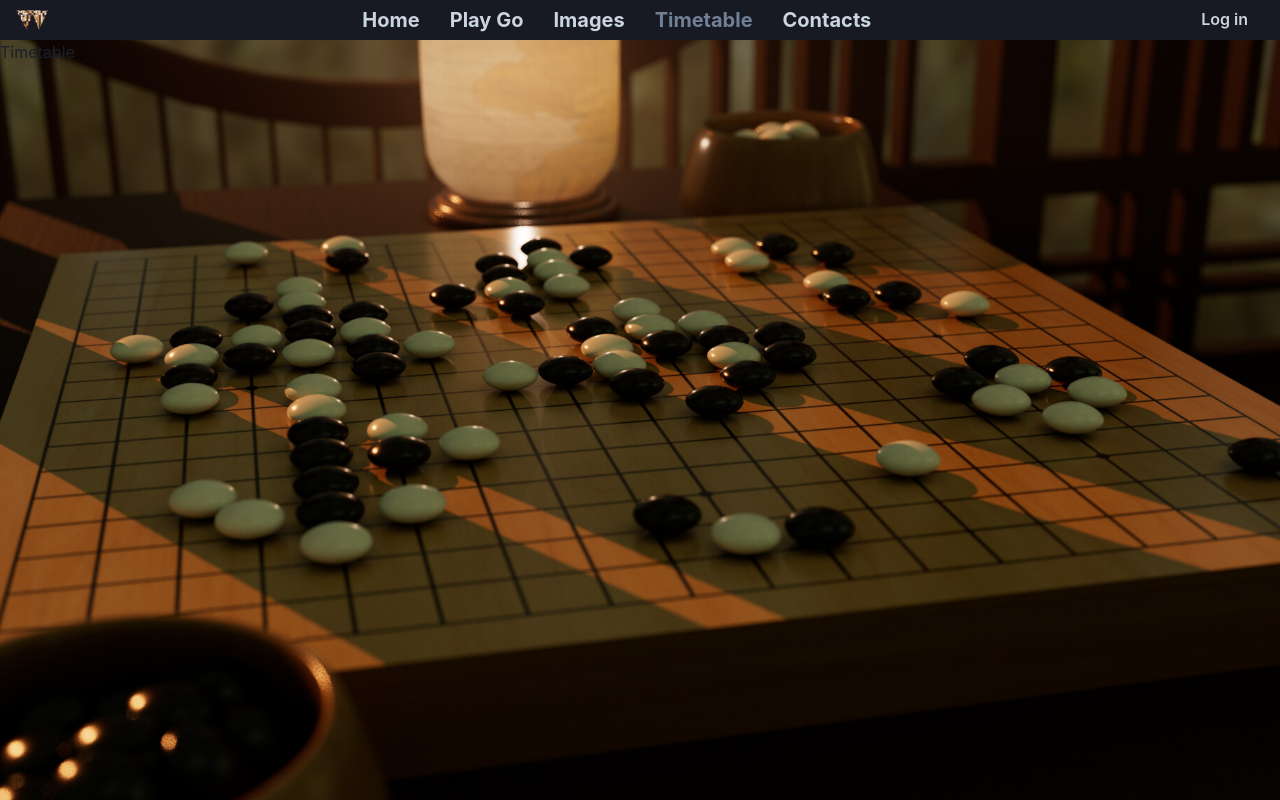
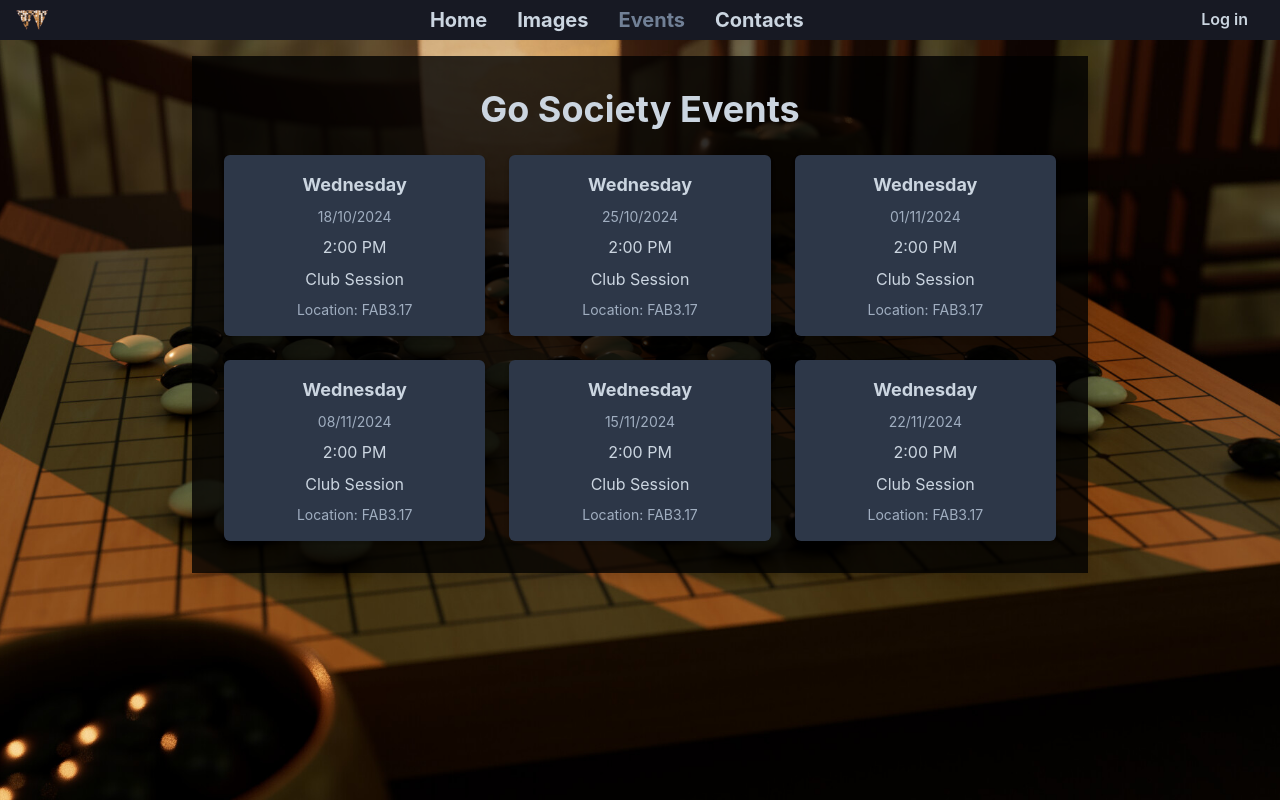
Before and after one commit to JoshThanki/gowebsite, a React (Vite) app in the folder vite-project/: page /timetable in a window 1280 px wide. Built offline with nearby package versions, Linux system fonts and the light colour scheme; no server answers.

Commit message:
change timetable page

```diff
--- a/vite-project/package.json
+++ b/vite-project/package.json
@@ -15,6 +15,7 @@
     "@emotion/styled": "^11.13.0",
     "@tanstack/react-query": "^5.59.0",
     "@tanstack/react-query-devtools": "^5.59.0",
+    "dayjs": "^1.11.13",
     "firebase": "^10.14.0",
     "framer-motion": "^11.10.0",
     "react": "^18.3.1",
--- a/vite-project/src/components/NavBar.tsx
+++ b/vite-project/src/components/NavBar.tsx
@@ -54,7 +54,11 @@ const NavBar = () => {
         justifyContent="space-between"
       >
         <Box height="250%" p={0}>
-          <Link to="/" onClick={() => handleLinkClick("home")} style={{ padding: 0, margin: 0 }}>
+          <Link
+            to="/"
+            onClick={() => handleLinkClick("home")}
+            style={{ padding: 0, margin: 0 }}
+          >
             <Image
               src={logo}
               objectFit="contain"
@@ -81,7 +85,7 @@ const NavBar = () => {
               </Text>
             </HStack>
           </Link>
-          <Link to="/playgo" onClick={() => handleLinkClick("playgo")}>
+          {/* <Link to="/playgo" onClick={() => handleLinkClick("playgo")}>
             <HStack>
               <Text
                 fontWeight="bold"
@@ -92,7 +96,7 @@ const NavBar = () => {
                 Play Go
               </Text>
             </HStack>
-          </Link>
+          </Link> */}
           <Link to="/images" onClick={() => handleLinkClick("images")}>
             <HStack>
               <Text
@@ -113,7 +117,7 @@ const NavBar = () => {
                 fontFamily="Inter, sans-serif"
                 color={activeLink === "timetable" ? "gray.500" : "gray.300"}
               >
-                Timetable
+                Events
               </Text>
             </HStack>
           </Link>
--- a/vite-project/src/pages/HomePage.tsx
+++ b/vite-project/src/pages/HomePage.tsx
@@ -8,7 +8,7 @@ import {
   List,
   ListItem,
   Text,
-  Image
+  Image,
 } from "@chakra-ui/react";
 import { FaInstagram, FaDiscord } from "react-icons/fa";
 import logo from "../assets/su-logo.svg";
@@ -20,6 +20,7 @@ const HomePage = () => {
       boxShadow="lg"
       bg="rgba(0,0,0,0.8)"
       textColor="gray.300"
+      mt={4}
       p={8}
     >
       <Heading as="h1" size="xl" mb={6} textAlign="center" color="teal.300">
@@ -62,8 +63,11 @@ const HomePage = () => {
           <Link href="https://discord.com/invite/ZsVD744QY2" isExternal>
             <Icon as={FaDiscord} boxSize={16} color="blue.500" />
           </Link>
-          <Link href="https://www.warwicksu.com/societies-sports/societies/gosociety/" isExternal>
-            <Image src={logo} boxSize={16}/>
+          <Link
+            href="https://www.warwicksu.com/societies-sports/societies/gosociety/"
+            isExternal
+          >
+            <Image src={logo} boxSize={16} />
           </Link>
         </HStack>
       </Box>
@@ -84,6 +88,6 @@ const HomePage = () => {
       </Box>
     </Container>
   );
-}
+};
 
 export default HomePage;
--- a/vite-project/src/pages/Timetable.tsx
+++ b/vite-project/src/pages/Timetable.tsx
@@ -1,7 +1,102 @@
+import {
+  Container,
+  Heading,
+  Box,
+  SimpleGrid,
+  Text,
+  VStack,
+} from "@chakra-ui/react";
+
 const Timetable = () => {
-    return (
-      <div>Timetable</div>
-    )
-  }
+  // Example data for the events with locations
+  const events = [
+    {
+      day: "Wednesday",
+      date: "18/10/2024",
+      time: "2:00 PM",
+      event: "Club Session",
+      location: "FAB3.17",
+    },
+    {
+      day: "Wednesday",
+      date: "25/10/2024",
+      time: "2:00 PM",
+      event: "Club Session",
+      location: "FAB3.17",
+    },
+    {
+      day: "Wednesday",
+      date: "01/11/2024",
+      time: "2:00 PM",
+      event: "Club Session",
+      location: "FAB3.17",
+    },
+    {
+      day: "Wednesday",
+      date: "08/11/2024",
+      time: "2:00 PM",
+      event: "Club Session",
+      location: "FAB3.17",
+    },
+    {
+      day: "Wednesday",
+      date: "15/11/2024",
+      time: "2:00 PM",
+      event: "Club Session",
+      location: "FAB3.17",
+    },
+    {
+      day: "Wednesday",
+      date: "22/11/2024",
+      time: "2:00 PM",
+      event: "Club Session",
+      location: "FAB3.17",
+    },
+  ];
 
-  export default Timetable
+  return (
+    <Container
+      minW="70vw"
+      boxShadow="lg"
+      bg="rgba(0,0,0,0.8)"
+      textColor="gray.300"
+      mt={4}
+      p={8}
+    >
+      <Heading as="h1" size="xl" mb={6} textAlign="center" color="gray.300">
+        Go Society Events
+      </Heading>
+
+      <SimpleGrid columns={[1, 2, 3]} spacing={6}>
+        {events.map((event, index) => (
+          <Box
+            key={index}
+            p={4}
+            bg="gray.700"
+            borderRadius="md"
+            boxShadow="md"
+            textAlign="center"
+            color="gray.300"
+            minW="220px"
+          >
+            <VStack spacing={2}>
+              <Text fontWeight="bold" fontSize="lg">
+                {event.day}
+              </Text>
+              <Text fontSize="sm" color="gray.400">
+                {event.date}
+              </Text>
+              <Text fontSize="md">{event.time}</Text>
+              <Text fontSize="md">{event.event}</Text>
+              <Text fontSize="sm" color="gray.400">
+                Location: {event.location}
+              </Text>
+            </VStack>
+          </Box>
+        ))}
+      </SimpleGrid>
+    </Container>
+  );
+};
+
+export default Timetable;
```
Also changed, not shown: 1 other file (tests, documents, lock files or other folders).
